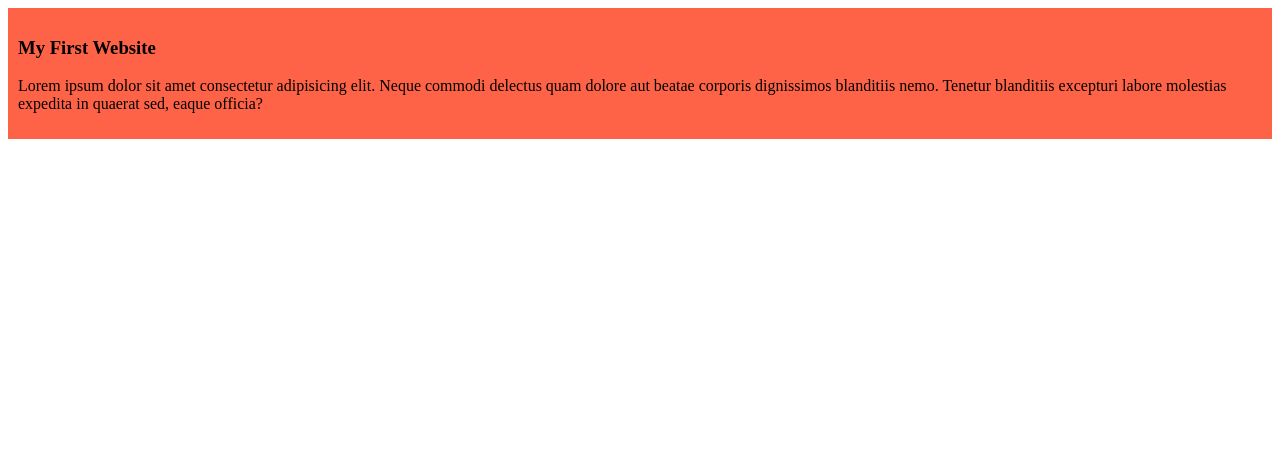
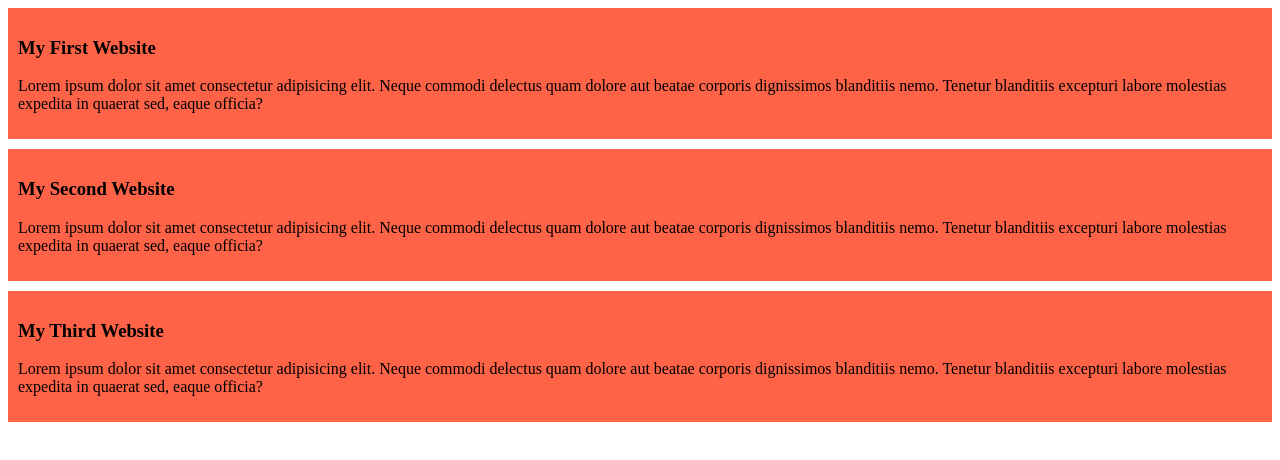
Before and after one commit to Rubaiat15/Programming-hero, a plain HTML site: page index.html in a window 1280 px wide. Drawn offline with Linux system fonts and the light colour scheme.

Commit message:
added 2nd and 3rd

```diff
--- a/index.html
+++ b/index.html
@@ -11,5 +11,13 @@
         <h3>My First Website</h3>
         <p>Lorem ipsum dolor sit amet consectetur adipisicing elit. Neque commodi delectus quam dolore aut beatae corporis dignissimos blanditiis nemo. Tenetur blanditiis excepturi labore molestias expedita in quaerat sed, eaque officia?</p>
     </div>
+    <div>
+        <h3>My Second Website</h3>
+        <p>Lorem ipsum dolor sit amet consectetur adipisicing elit. Neque commodi delectus quam dolore aut beatae corporis dignissimos blanditiis nemo. Tenetur blanditiis excepturi labore molestias expedita in quaerat sed, eaque officia?</p>
+    </div>
+    <div>
+        <h3>My Third Website</h3>
+        <p>Lorem ipsum dolor sit amet consectetur adipisicing elit. Neque commodi delectus quam dolore aut beatae corporis dignissimos blanditiis nemo. Tenetur blanditiis excepturi labore molestias expedita in quaerat sed, eaque officia?</p>
+    </div>
 </body>
 </html>
--- a/styles/blog.css
+++ b/styles/blog.css
@@ -1,4 +1,5 @@
 div{
     background-color: tomato;
     padding: 10px;
+    margin-bottom: 10px;
 }
```
